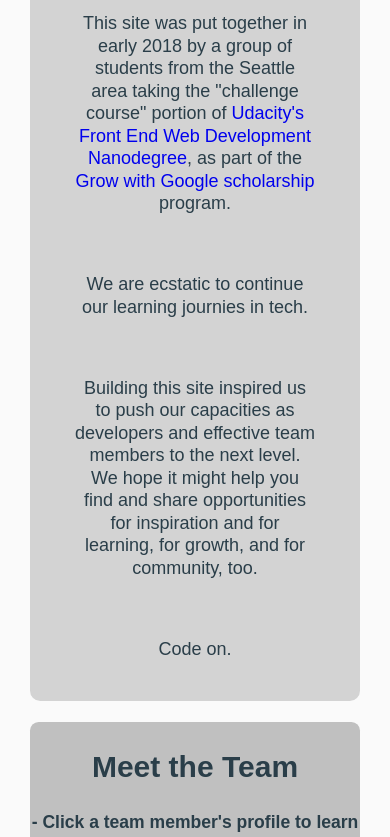
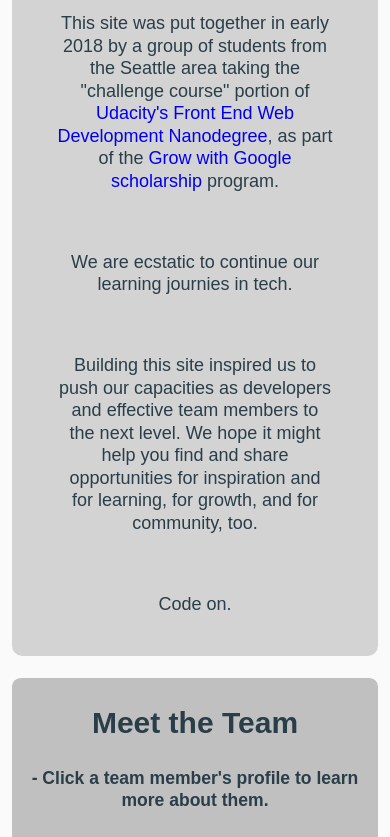
Before and after one commit to super-ming/Udacity_calendar_team, a plain HTML site: page about_page.html in a window 390 px wide. Shown: the part 386-1223 px from the top of the page. Drawn offline with nearby package versions, Linux system fonts and the light colour scheme; no server answers; a web font is replaced by a local one.

Commit message:
Edits to small-screen mode grid-template-areas
Fixes issue of uneven margins.

Thanks to Jacki for the help!

```diff
--- a/styles/page_styles.css
+++ b/styles/page_styles.css
@@ -822,10 +822,10 @@
   #about-container {
   display: grid;
   grid-gap: 1em;
-  grid-template-areas:  "   us    "
-                        "  team   "
-                        " contact ";
-  margin: 2% 5%;
+  grid-template-areas:  "   us        us  "
+                        "  team      team "
+                        " contact contact ";
+  margin: 2% auto;
   }
 
   .about-modal-content {
```
